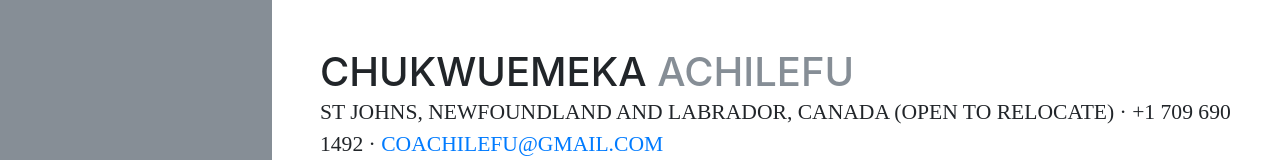
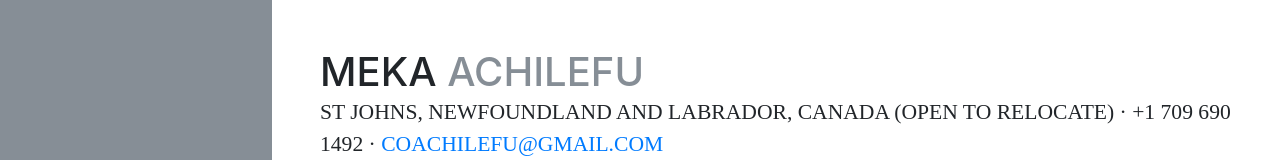
Before and after one commit to coachilefu/coachilefu.github.io, a website with bundled scripts: page index.html in a window 1280 px wide. Shown: the top 160 px of the page. Built offline with nearby package versions, Linux system fonts and the light colour scheme; a web font is replaced by a local one.

Commit message:
Update resume title and name in index.html

```diff
--- a/index.html
+++ b/index.html
@@ -8,7 +8,7 @@
     <meta name="description" content="">
     <meta name="author" content="">
 
-    <title>Chukwuemeka Achilefu Resume</title>
+    <title>Meka Achilefu Resume</title>
 
     <!-- Bootstrap core CSS -->
     <link href="vendor/bootstrap/css/bootstrap.min.css" rel="stylesheet">
@@ -62,7 +62,7 @@
 
       <section class="resume-section p-3 p-lg-5 d-flex d-column" id="about">
         <div class="my-auto">
-          <h1 class="mb-0">Chukwuemeka
+          <h1 class="mb-0">Meka
             <span class="text-secondary">Achilefu</span>
           </h1>
 
```
